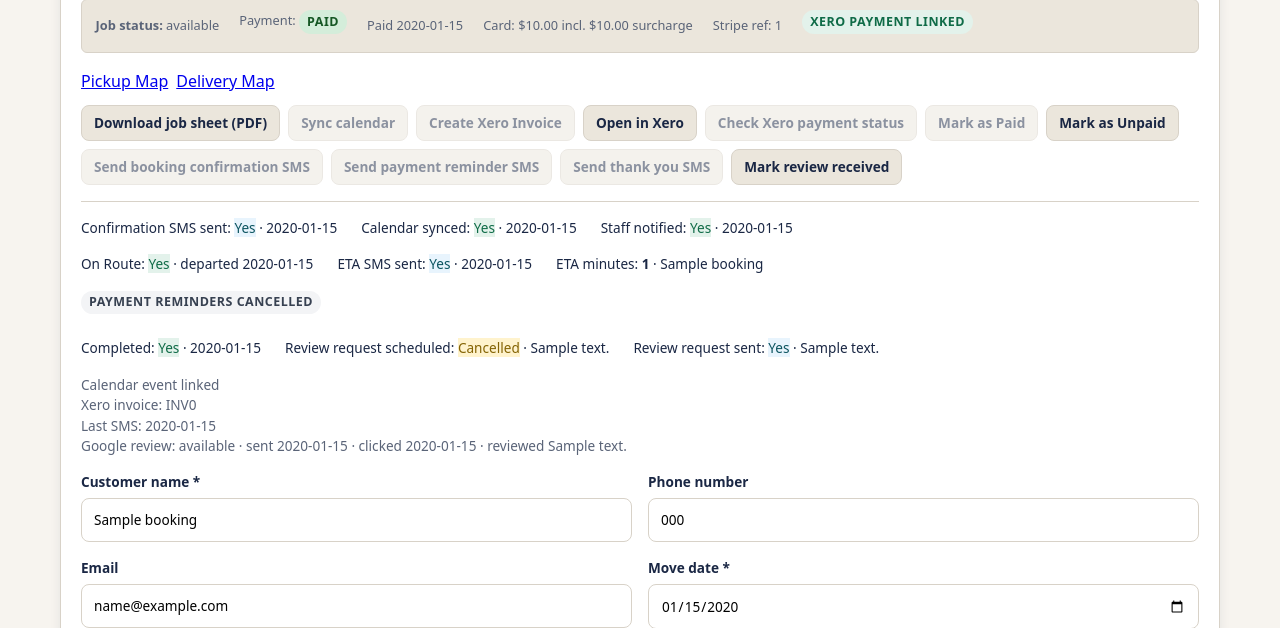
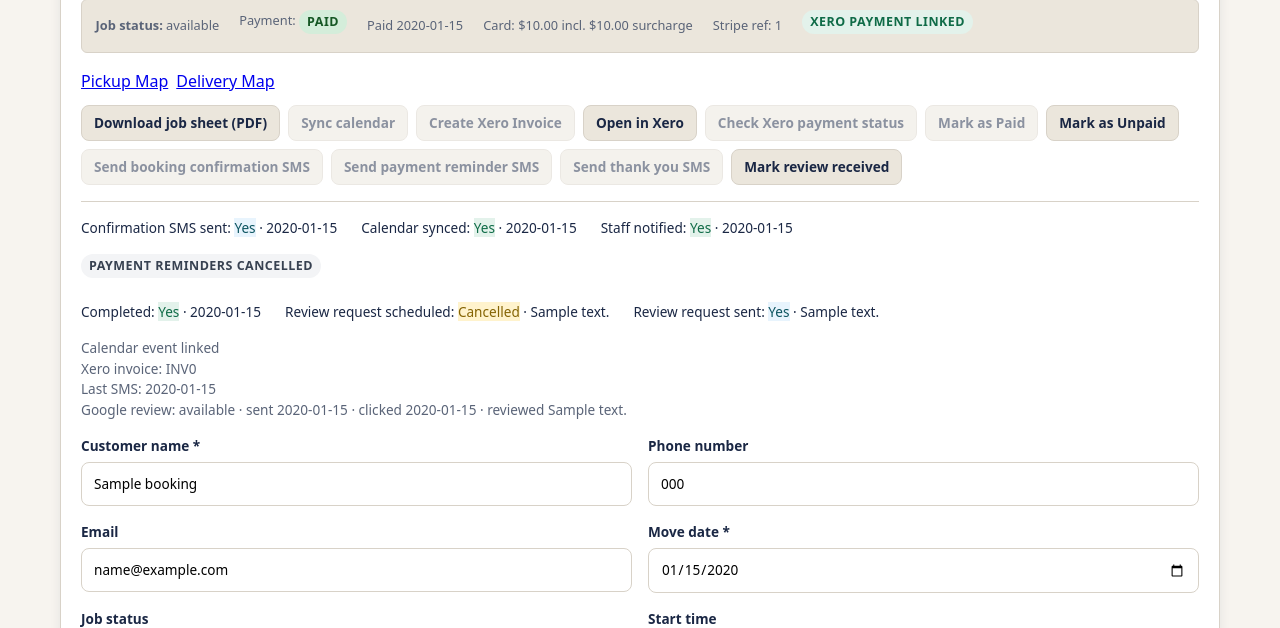
Before and after one commit to YasuJR/japanese-removals-bookings, a Flask app: page /bookings/1/edit in a window 1280 px wide. Shown: the part 339-967 px from the top of the page. Run offline with Flask 3, Linux system fonts and the light colour scheme; the visitor is signed in with stand-in values (Sample User, id 1); data comes from the database, SQL or seed files in the repository; tables that the repository leaves empty hold one stand-in row (values such as "Sample post"); some libraries are stand-ins or nearby versions.

Commit message:
Hide Driver on route UI from Edit Booking page.
Remove the on-route panel, ETA status block, and related form fields from edit_booking.html only; backend automation unchanged.

Co-authored-by: Cursor <cursoragent@cursor.com>

```diff
--- a/templates/edit_booking.html
+++ b/templates/edit_booking.html
@@ -245,38 +245,6 @@
   </ul>
   {% endif %}
 
-  {% if booking.on_route_at or booking.status == 'On Route' or booking.eta_sms_sent_at or booking.eta_minutes %}
-  <ul class="linked-meta phase10-automation-status">
-    <li>
-      On Route:
-      {% if booking.on_route_at or booking.status == 'On Route' %}
-      <span class="automation-status automation-status-success">Yes</span>
-      {% if booking.on_route_at %} · departed {{ booking.on_route_at[:16] }}{% endif %}
-      {% else %}
-      <span class="automation-status automation-status-partial">Not yet</span>
-      {% endif %}
-    </li>
-    <li>
-      ETA SMS sent:
-      {% if booking.eta_sms_sent_at %}
-      <span class="automation-status automation-status-sent">Yes</span>
-      · {{ booking.eta_sms_sent_at[:16] }}
-      {% else %}
-      <span class="automation-status automation-status-partial">Not yet</span>
-      {% endif %}
-    </li>
-    <li>
-      ETA minutes:
-      {% if booking.eta_minutes %}
-      <strong>{{ booking.eta_minutes }}</strong>
-      {% if booking.driver_name %} · {{ booking.driver_name }}{% endif %}
-      {% else %}
-      <span class="muted">—</span>
-      {% endif %}
-    </li>
-  </ul>
-  {% endif %}
-
   {% if payment_reminder_badges or booking.payment_reminder_1_sent_at or booking.payment_reminder_2_sent_at or booking.payment_reminder_3_sent_at or booking.payment_reminders_cancelled_at %}
   <ul class="linked-meta phase16-automation-status">
     {% for badge in payment_reminder_badges %}
@@ -289,59 +257,6 @@
     <li class="muted">No payment reminders sent yet.</li>
     {% endif %}
   </ul>
-  {% endif %}
-
-  {% if can_start_on_route and booking.status != 'Cancelled' and booking.status != 'Paid' %}
-  <div class="on-route-panel">
-    <h3 class="on-route-heading">Driver on route</h3>
-    <p class="muted form-hint">Sets status to <strong>On Route</strong>, saves departure time, estimates ETA via Google Maps when configured, and sends the customer an ETA SMS once.</p>
-    <form method="post" class="on-route-form">
-      <input type="hidden" name="action" value="start_on_route">
-      <div class="form-grid on-route-fields">
-        <label>
-          Driver name
-          <input type="text" name="driver_name" value="{{ booking.driver_name or default_driver_name }}" maxlength="80">
-        </label>
-        <label>
-          Manual ETA (minutes)
-          <input type="number" name="manual_eta_minutes" min="1" max="600" step="1"
-            value="{{ booking.eta_minutes or '' }}" placeholder="Auto from Google Maps">
-        </label>
-        <label>
-          Driver origin (optional)
-          <input type="text" name="driver_origin" value="" placeholder="Leave blank for default depot">
-        </label>
-      </div>
-      <div class="form-actions on-route-actions">
-        <button type="submit" class="btn-primary btn-sm"
-          {% if not status.sms_configured %}disabled title="Configure Twilio in .env"{% endif %}>
-          On Route
-        </button>
-      </div>
-    </form>
-    {% if booking.on_route_at or booking.eta_sms_sent_at %}
-    <form method="post" class="on-route-form on-route-resend-form">
-      <input type="hidden" name="action" value="resend_eta_sms">
-      <div class="form-grid on-route-fields">
-        <label>
-          Driver name
-          <input type="text" name="driver_name" value="{{ booking.driver_name or default_driver_name }}" maxlength="80">
-        </label>
-        <label>
-          ETA (minutes)
-          <input type="number" name="manual_eta_minutes" min="1" max="600" step="1"
-            value="{{ booking.eta_minutes or '' }}" required>
-        </label>
-      </div>
-      <div class="form-actions on-route-actions">
-        <button type="submit" class="btn-secondary btn-sm"
-          {% if not status.sms_configured %}disabled title="Configure Twilio in .env"{% endif %}>
-          Send ETA SMS Again
-        </button>
-      </div>
-    </form>
-    {% endif %}
-  </div>
   {% endif %}
 
   {% if booking.status == 'Completed' or booking.completed_at or booking.review_request_scheduled_at or booking.review_request_sent_at or booking.review_request_cancelled_at %}
```
Also changed, not shown: scripts/test_edit_booking_calendar_e2e.py (+13 -0 lines).
